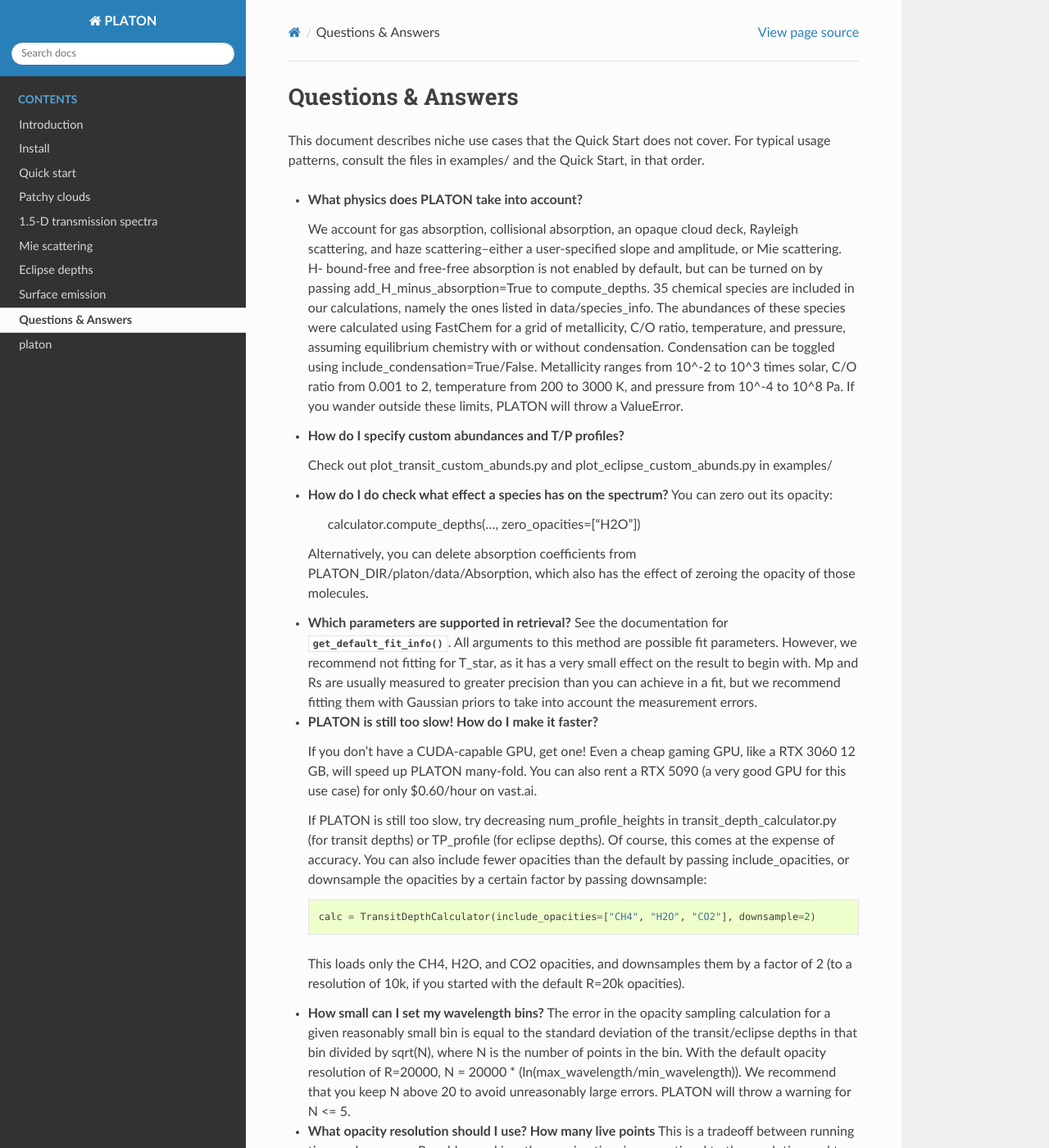
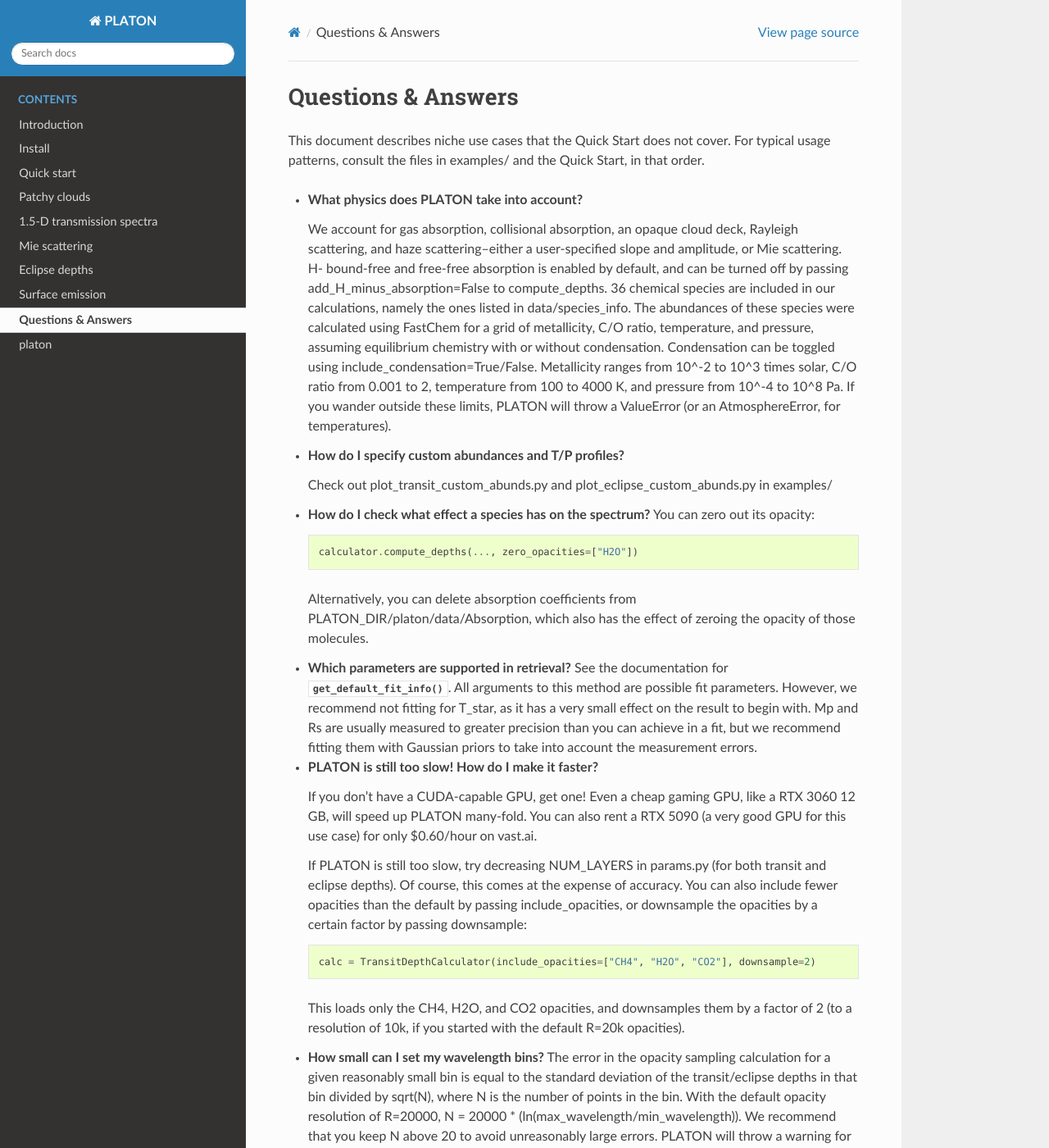
Before and after one commit to ideasrule/platon, a Sphinx documentation site: the page built from docs/questions_and_answers.rst, in a window 1280 px wide and 1400 px high. Shown: the whole window at 82% size. Built offline with Sphinx 7.4.7 and the Read the Docs theme 3.1.0, drawn with Linux system fonts in a browser that asks for light colours; some of the changed text lies outside the part shown.

Commit message:
Fixing errors in documentation

```diff
--- a/docs/install.rst
+++ b/docs/install.rst
@@ -1,6 +1,6 @@
 Install
 *******
-To install PLATON:
+To install PLATON::
 
   git clone https://github.com/ideasrule/platon.git
   cd platon/
--- a/docs/questions_and_answers.rst
+++ b/docs/questions_and_answers.rst
@@ -9,23 +9,23 @@ in that order.
 
   We account for gas absorption, collisional absorption, an opaque
   cloud deck, Rayleigh scattering, and haze scattering--either a user-specified slope and amplitude, or Mie scattering.  H- bound-free and free-free absorption
-  is not enabled by default, but can be turned on by passing add_H_minus_absorption=True to compute_depths.  35 chemical species are included
+  is enabled by default, and can be turned off by passing add_H_minus_absorption=False to compute_depths.  36 chemical species are included
   in our calculations, namely the ones listed in data/species_info.
   The abundances of these species were calculated using FastChem for a
   grid of metallicity, C/O ratio, temperature, and pressure, assuming
   equilibrium chemistry with or without condensation.  Condensation can be
   toggled using include_condensation=True/False.  Metallicity ranges from 10^-2 to 10^3 times solar, C/O
-  ratio from 0.001 to 2, temperature from 200 to 3000 K, and pressure
+  ratio from 0.001 to 2, temperature from 100 to 4000 K, and pressure
   from 10^-4 to 10^8 Pa.  If you wander outside these limits, PLATON
-  will throw a ValueError.
+  will throw a ValueError (or an AtmosphereError, for temperatures).
 
 * **How do I specify custom abundances and T/P profiles?**
 
   Check out plot_transit_custom_abunds.py and plot_eclipse_custom_abunds.py in examples/
 
 
-* **How do I do check what effect a species has on the spectrum?**
-  You can zero out its opacity:
+* **How do I check what effect a species has on the spectrum?**
+  You can zero out its opacity::
 
     calculator.compute_depths(..., zero_opacities=["H2O"])
 
@@ -46,9 +46,8 @@ in that order.
 
   If you don't have a CUDA-capable GPU, get one!  Even a cheap gaming GPU, like a RTX 3060 12 GB, will speed up PLATON many-fold.  You can also rent a RTX 5090 (a very good GPU for this use case) for only $0.60/hour on vast.ai.
 
-  If PLATON is still too slow, try decreasing num_profile_heights in
-  transit_depth_calculator.py (for transit depths) or
-  TP_profile (for eclipse depths).  Of course, this comes at the expense of
+  If PLATON is still too slow, try decreasing NUM_LAYERS in
+  params.py (for both transit and eclipse depths).  Of course, this comes at the expense of
   accuracy.  You can also include fewer opacities than the default by passing
   include_opacities, or downsample the opacities by a certain factor by passing downsample::
 
@@ -63,7 +62,7 @@ in that order.
   keep N above 20 to avoid unreasonably large errors.  PLATON will throw a
   warning for N <= 5.
 
-* **What opacity resolution should I use?  How many live points**
+* **What opacity resolution should I use?  How many live points?**
   This is a tradeoff between running time and accuracy.  Roughly speaking,
   the running time is proportional to the resolution and to the number of live
   points.
--- a/docs/quickstart.rst
+++ b/docs/quickstart.rst
@@ -10,6 +10,7 @@ To compute transit depths, look at transit_depth_example.py, then go to
 :class:`.TransitDepthCalculator` for more info.  In short::
 
   from platon.transit_depth_calculator import TransitDepthCalculator
+  from platon.TP_profile import Profile
   from platon.constants import M_jup, R_jup, R_sun
 
   # All inputs and outputs for PLATON are in SI
@@ -42,7 +43,8 @@ To retrieve atmospheric parameters, look at retrieve_k2_18b_transit.py or retrie
 :class:`.CombinedRetriever` for more info.  The former performs a free retrieval, while the latter assumes equilibrium chemistry.
 
 The example adopts uniform log VMRs, but it is also possible to use CLR priors::
-  fit_info = retriever.get_default_fit_info(...fit_vmr=False, fit_clr=True)
+
+  fit_info = retriever.get_default_fit_info(..., logZ=None, CO_ratio=None, fit_vmr=False, fit_clr=True)
   fit_info.add_gases_clr(["CH4", "CO2", "CO", "H2O", "H2S"])
 
 With a CLR prior, all gases are treated equally, and there is no pre-defined background gas.
```
Also changed, not shown: other parts of docs/install.rst (+2 -1 lines), README.md (+2 -0 lines), docs/eclipse_depths.rst (+3 -4 lines), docs/mie_scattering.rst (+4 -4 lines).
